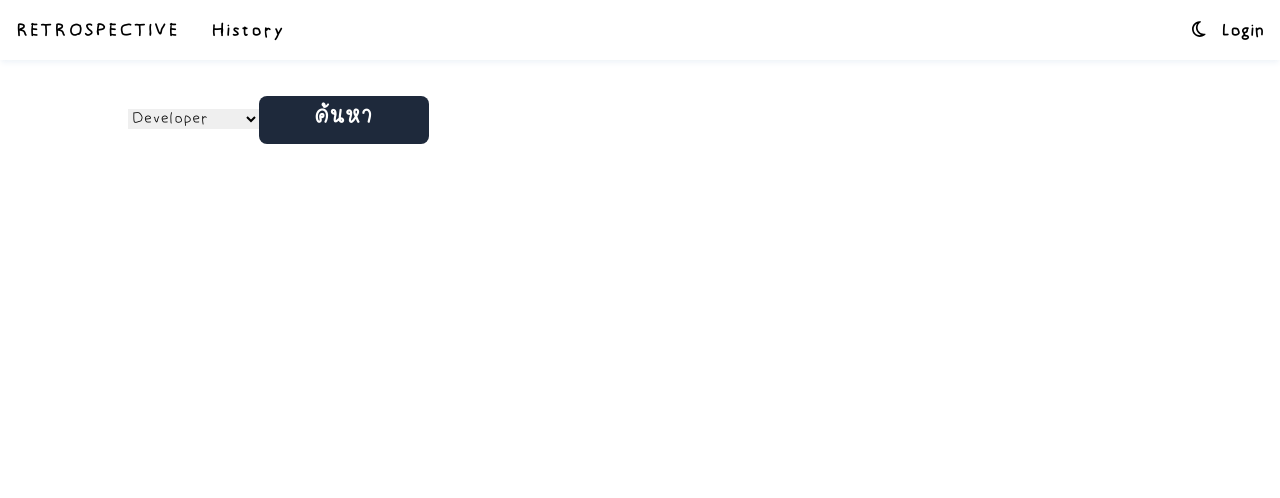
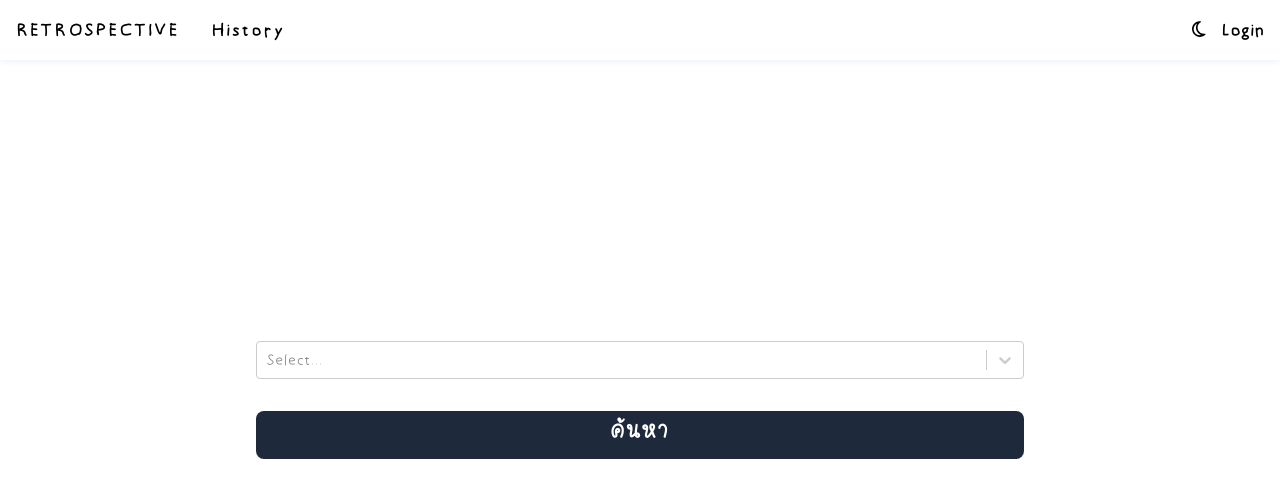
Before and after one commit to thasuohm/retrospective-app, a Next.js app: page / in a window 1280 px wide. Shown: the top 498 px of the page. Built offline with nearby package versions, Linux system fonts and the light colour scheme.

Commit message:
remove default style

```diff
--- a/components/layouts/DefaultLayout.tsx
+++ b/components/layouts/DefaultLayout.tsx
@@ -6,7 +6,7 @@ const DefaultLayout: React.FC<DefaultLayout> = ({children}) => {
   return (
     <>
       <NavBar />
-      <section className="pt-24 px-2 lg:px-0 max-w-5xl w-full mx-auto">{children}</section>
+      <section className="max-w-5xl w-full mx-auto">{children}</section>
     </>
   )
 }
--- a/pages/index.tsx
+++ b/pages/index.tsx
@@ -1,14 +1,36 @@
+import {useEffect, useState} from 'react'
 import Button from '../components/Button'
+import Select from 'react-select'
+import {ReactSelectState} from '../types/components'
 
 export default function Home() {
+  const [selectedTeam, setSelectedTeam] = useState<ReactSelectState | null>(
+    null
+  )
+
+  const teamList = [
+    {
+      value: 'dev',
+      label: 'Developer',
+    },
+    {
+      value: 'design',
+      label: 'Designer',
+    },
+    {
+      value: 'tester',
+      label: 'Tester',
+    },
+  ]
+
   return (
-    <>
-      <select name="" id="">
-        <option value="">Developer</option>
-        <option value="">Designer</option>
-        <option value="">Tester</option>
-        <option value="">System Analyst</option>
-      </select>
+    <main className="flex flex-col gap-8 max-w-3xl justify-center mx-auto h-screen px-3 lg:px-0">
+      <Select
+        defaultValue={selectedTeam}
+        onChange={setSelectedTeam}
+        options={teamList}
+      />
+
       <Button
         type="button"
         style="primary"
@@ -16,10 +38,10 @@ export default function Home() {
         onClick={() => {}}
         isDisabled={false}
       >
-        <b className="font-semibold font-sanam-deklen tracking-widest text-2xl flex items-center px-12  ">
+        <b className="font-semibold font-sanam-deklen tracking-widest text-2xl  px-12  ">
           ค้นหา
         </b>
       </Button>
-    </>
+    </main>
   )
 }
```
Also changed, not shown: types/components.tsx (+6 -1 lines).
